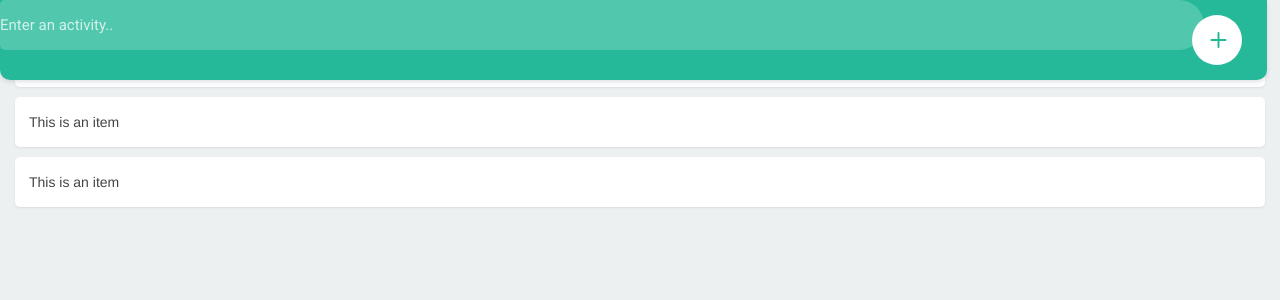
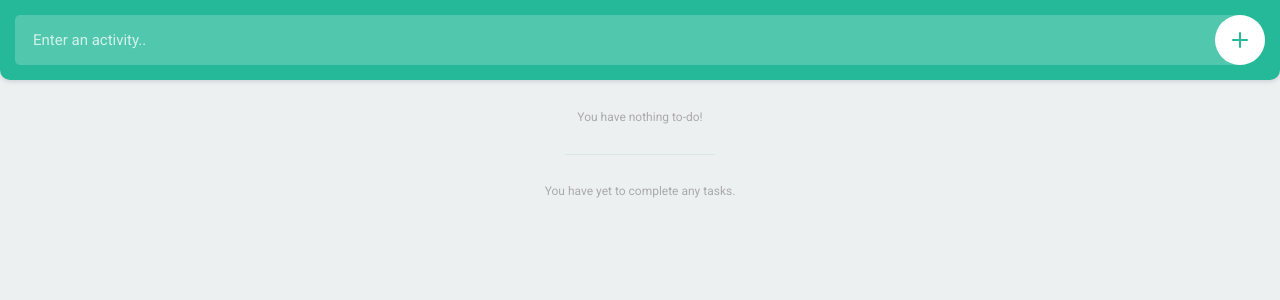
Before and after one commit to nidran/reminder-app, a PHP site: page / in a window 1280 px wide. Shown: the top 300 px of the page. Run offline with PHP 8.4, Linux system fonts and the light colour scheme; style sheets or scripts are compiled from the project's sources.

Commit message:
More Touches

```diff
--- a/index.html
+++ b/index.html
@@ -1,35 +1,40 @@
 <!DOCTYPE html>
 <html>
 	<head>
-		<meta charset="utf-8">
-		<title>Todo List app</title>
+        <!-- Content Type Meta tag -->
+        <meta http-equiv="Content-Type" content="text/html; charset=UTF-8">
 
-		<link href="https://fonts.googleapis.com/css?family=Roboto:400,500,700" rel="stylesheet">
-		<link rel="stylesheet" type="text/css" href="resources/css/style.css">
-		<link rel="stylesheet" type="text/css" href="resources/css/reset.min.css">
+        <!--Responsive Viewport Meta tag-->
+        <meta name="viewport" content="width=device-width, initial-scale=1, user-scalable=no">
 
 
+		<title>Todo list app</title>
+
+		<!-- Roboto font embed -->
+		<link href="https://fonts.googleapis.com/css?family=Roboto:400,500,700" rel="stylesheet">
+
+		<!-- Stylesheets -->
+		<link rel="stylesheet" type="text/css" href="resources/css/reset.min.css">
+		<link rel="stylesheet" type="text/css" href="resources/css/style.css">
 	</head>
 	<body>
+
 		<header>
 			<input type="text" placeholder="Enter an activity.." id="item">
 			<button id="add">
 				<svg version="1.1" xmlns="http://www.w3.org/2000/svg" xmlns:xlink="http://www.w3.org/1999/xlink" x="0px" y="0px"viewBox="0 0 16 16" style="enable-background:new 0 0 16 16;" xml:space="preserve"><g><path class="fill" d="M16,8c0,0.5-0.5,1-1,1H9v6c0,0.5-0.5,1-1,1s-1-0.5-1-1V9H1C0.5,9,0,8.5,0,8s0.5-1,1-1h6V1c0-0.5,0.5-1,1-1s1,0.5,1,1v6h6C15.5,7,16,7.5,16,8z"/></g></svg>
 			</button>
+		</header>
 
-</header>
 		<div class="container">
-<ul class="todo">
-	<li>This is an item
-	 <div class="buttons">
-	 	<button id ="remove"></button>
-	 	<button id="complete"></button>
+			<!-- Uncompleted tasks -->
+			<ul class="todo" id="todo"></ul>
 
-	</div></li>
-	<li>This is an item</li>
-	<li>This is an item</li>
-</ul>
+			<!-- Completed tasks -->
+			<ul class="todo" id="completed"></ul>
 		</div>
+
+		<!-- JavaScripts -->
 		<script src="resources/js/main.js"></script>
 	</body>
 </html>
--- a/resources/css/style.css
+++ b/resources/css/style.css
@@ -1,178 +1,171 @@
 @charset "UTF-8";
+
 body {
   background: #edf0f1;
- 	padding:80px 0 0 0;
+  padding: 80px 0 0 0;
 }
- body, input, button{
+
+body, input, button {
   font-family: 'Roboto', sans-serif;
-
 }
 
 .noFill {
   fill: none;
 }
 
- header{
- 	width:99%;
- 	height:80px;
- 	position:fixed;
- 	padding:15px;
- 	top:0;
- 	left:0;
+header {
+  width: 100%;
+  height: 80px;
+
+  position: fixed;
+  padding: 15px;
+  top: 0;
+  left: 0;
   z-index: 5;
+
   background: #25b99a;
- 	box-shadow: 0px 2px 4px rgba(44,62,80,0.15);
+  box-shadow: 0px 2px 4px rgba(44, 62, 80, 0.15);
   border-bottom-right-radius: 10px;
   border-bottom-left-radius: 10px;
-
 }
 
- header input{
- 	width:95%;
- 	height:50px;
- 	float:left;
- 	color:#fff;
- 	font-size:15px;
- 	font-weight:400;
- 	text-indent:18;
- 	padding:0 60px 0 0;
- 	background: rgba(255,255,255,0.2);
+header input {
+  width: 100%;
+  height: 50px;
+  float: left;
+  color: #fff;
+  font-size: 15px;
+  font-weight: 400;
+  text-indent: 18px;
+  padding: 0 60px 0 0;
+  background: rgba(255, 255, 255, 0.2);
+  border-radius: 5px 25px 25px 5px;
+  border: 0px;
+  box-shadow: none;
+  outline: none;
 
- 	border-top-left-radius: 5px;
- 	border-bottom-left-radius: 5px;
- 	border-top-right-radius: 25px;
- 	border-bottom-right-radius: 25px;
- 	border:0px;
-
- 	box-shadow:none;
- 	outline:none;
-
- 	-webkit-appearance:none;
- 	-moz-appearance:none;
- 	-o-appearance:none;
- 	appearance:none;
-
+  -webkit-appearance: none;
+  -moz-appearance: none;
 }
 
- header input::-webkit-input-placeholder{
- 	color:rgba(255,255,255,0.75);
-
- }
- header input:-moz-input-placeholder{
- 	color:rgba(255,255,255,0.75);
-
- }
- header input::-moz-input-placeholder{
- 	color:rgba(255,255,255,0.75);
-
- }
- header input:-ms-input-placeholder{
- 	color:rgba(255,255,255,0.75);
-
+header input::-webkit-input-placeholder {
+  color: rgba(255, 255, 255, 0.75);
 }
 
- header button{
- 	width:50px;
- 	height:50px;
+header input:-moz-input-placeholder {
+  color: rgba(255, 255, 255, 0.75);
+}
+
+header input::-moz-input-placeholder {
+  color: rgba(255, 255, 255, 0.75);
+}
+
+header input:-ms-input-placeholder {
+  color: rgba(255, 255, 255, 0.75);
+}
+
+header button {
+  width: 50px;
+  height: 50px;
+
   position:absolute;
   top:15px;
- 	right:25px;
+  right:15px;
   z-index:2;
- 	cursor: pointer;
+
   border-radius: 25px;
   background: #fff;
- 	border:0px;
+  border: 0px;
   box-shadow: none;
- 	outline:none;
+  outline: none;
+  cursor: pointer;
 
- 	-webkit-appearance:none;
- 	-moz-appearance:none;
- 	-o-appearance:none;
- 	appearance:none;
-
+  -webkit-appearance: none;
+  -moz-appearance: none;
 }
 
+header button svg {
+  width: 16px;
+  height: 16px;
 
- header button svg{
- 	width:19px;
- 	height:16px;
- 	position:absolute;
- 	top:50%;
- 	left:50%;
- 	margin:-8px 0 0 -8px;
+  position: absolute;
+  top: 50%;
+  left: 50%;
+
+  margin: -8px 0 0 -8px;
 }
 
- header button svg .fill{
- 	fill:#25b99a;
+header button svg .fill {
+  fill: #25b99a;
 }
 
- .container{
- 	width:100%;
- 	float:left;
- 	padding:15px;
-
- }
- ul.todo{
- 	width:100%;
- 	float:left;
-
+.container {
+  width: 100%;
+  float: left;
+  padding: 15px;
 }
 
- ul.todo li{
- 	 width:100%;
- 	 float:left;
- 	 min-height:50px;
+ul.todo {
+  width: 100%;
+  float: left;
+}
+
+ul.todo li {
+  width: 100%;
+  min-height: 50px;
+  float: left;
   font-size: 14px;
   font-weight: 500;
- 	 color:#444;
+  color: #444;
   line-height: 22px;
 
   background: #fff;
   border-radius: 5px;
- 	 position:relative;
- 	 box-shadow: 0px 1px 2px rgba(44,62,80,0.10);
+  position: relative;
+  box-shadow: 0px 1px 2px rgba(44, 62, 80, 0.10);
   margin: 0 0 10px 0;
- 	 padding:14px 100px 14px 14px;
-
+  padding: 14px 100px 14px 14px;
+  word-break: break-word;
 }
 
- ul.todo li:last-of-type{
- 	margin:0;
+ul.todo li:last-of-type {
+  margin: 0;
 }
 
- ul.todo li.buttons{
- 	width:100px;
- 	height:50px;
+ul.todo li .buttons {
+  width: 100px;
+  height: 50px;
+
   position: absolute;
- 	top:0;
- 	right:0;
+  top: 0;
+  right: 0;
 }
 
- ul.todo li.buttons button {
- 	width:50px;
- 	height:50px;
- 	float:left;
+ul.todo li .buttons button {
+  width: 50px;
+  height: 50px;
+  float: left;
   background: none;
   position: relative;
- 	border:0px;
+  border: 0px;
   box-shadow: none;
- 	outline:none;
- 	-webkit-appearance:none;
- 	-moz-appearance:none;
- 	-o-appearance:none;
- 	appearance:none;
+  outline: none;
+  cursor: pointer;
+
+  -webkit-appearance: none;
+  -moz-appearance: none;
 }
- ul.todo li.buttons button:last-of-type:before{
- 	content:'';
- 	width:1px;
- 	height:30px;
- 	position: absolute;
- 	top:10px;
- 	left:0;
+
+ul.todo li .buttons button:last-of-type:before {
+  content: '';
+  width: 1px;
+  height: 30px;
   background: #edf0f1;
 
+  position: absolute;
+  top: 10px;
+  left: 0;
 }
-
 
 ul.todo li .buttons button svg {
   width: 22px;
@@ -184,3 +177,79 @@ ul.todo li .buttons button svg {
 
   margin: -11px 0 0 -11px;
 }
+
+ul.todo li .buttons button.complete svg {
+  border-radius: 11px;
+  border: 1.5px solid #25b99a;
+
+  transition: background 0.2s ease;
+}
+
+ul.todo#completed li .buttons button.complete svg {
+  background: #25b99a;
+  border: 0px;
+}
+
+ul.todo:not(#completed) li .buttons button.complete:hover svg {
+  background: rgba(37, 185, 154, 0.75);
+}
+
+ul.todo:not(#completed) li .buttons button.complete:hover svg .fill {
+  fill: #fff;
+}
+
+ul.todo#completed li .buttons button.complete svg .fill {
+  fill: #fff;
+}
+
+ul.todo li .buttons button svg .fill {
+  transition: fill 0.2s ease;
+}
+
+ul.todo li .buttons button.remove svg .fill {
+  fill: #c0cecb;
+}
+
+ul.todo li .buttons button.remove:hover svg .fill {
+  fill: #e85656;
+}
+
+ul.todo li .buttons button.complete svg .fill {
+  fill: #25b99a;
+}
+
+ul.todo#completed {
+  position: relative;
+  padding: 60px 0 0 0;
+}
+
+ul.todo#completed:before {
+  content: '';
+  width: 150px;
+  height: 1px;
+  background: #d8e5e0;
+
+  position: absolute;
+  top: 30px;
+  left: 50%;
+
+  margin: 0 0 0 -75px;
+}
+
+ul.todo#todo:empty:after {
+  content: 'You have nothing to-do!';
+  margin: 15px 0 0 0;
+}
+
+ul.todo#completed:empty:after {
+  content: 'You have yet to complete any tasks.';
+}
+
+ul.todo#todo:after,
+ul.todo#completed:after {
+  width: 100%;
+  display: block;
+  text-align: center;
+  font-size: 12px;
+  color: #aaa;
+}
--- a/resources/js/main.js
+++ b/resources/js/main.js
@@ -1,10 +1,122 @@
 
+var data = (localStorage.getItem('todoList')) ? JSON.parse(localStorage.getItem('todoList')):{
+  todo: [],
+  completed: []
+};
 
-document.getElementById('add').addEventListener('click',function(){
-	var value=document.getElementById('item').value;
-	if (value){
+// Remove and complete icons in SVG format
+var removeSVG = '<svg version="1.1" xmlns="http://www.w3.org/2000/svg" xmlns:xlink="http://www.w3.org/1999/xlink" x="0px" y="0px" viewBox="0 0 22 22" style="enable-background:new 0 0 22 22;" xml:space="preserve"><rect class="noFill" width="22" height="22"/><g><g><path class="fill" d="M16.1,3.6h-1.9V3.3c0-1.3-1-2.3-2.3-2.3h-1.7C8.9,1,7.8,2,7.8,3.3v0.2H5.9c-1.3,0-2.3,1-2.3,2.3v1.3c0,0.5,0.4,0.9,0.9,1v10.5c0,1.3,1,2.3,2.3,2.3h8.5c1.3,0,2.3-1,2.3-2.3V8.2c0.5-0.1,0.9-0.5,0.9-1V5.9C18.4,4.6,17.4,3.6,16.1,3.6z M9.1,3.3c0-0.6,0.5-1.1,1.1-1.1h1.7c0.6,0,1.1,0.5,1.1,1.1v0.2H9.1V3.3z M16.3,18.7c0,0.6-0.5,1.1-1.1,1.1H6.7c-0.6,0-1.1-0.5-1.1-1.1V8.2h10.6V18.7z M17.2,7H4.8V5.9c0-0.6,0.5-1.1,1.1-1.1h10.2c0.6,0,1.1,0.5,1.1,1.1V7z"/></g><g><g><path class="fill" d="M11,18c-0.4,0-0.6-0.3-0.6-0.6v-6.8c0-0.4,0.3-0.6,0.6-0.6s0.6,0.3,0.6,0.6v6.8C11.6,17.7,11.4,18,11,18z"/></g><g><path class="fill" d="M8,18c-0.4,0-0.6-0.3-0.6-0.6v-6.8c0-0.4,0.3-0.6,0.6-0.6c0.4,0,0.6,0.3,0.6,0.6v6.8C8.7,17.7,8.4,18,8,18z"/></g><g><path class="fill" d="M14,18c-0.4,0-0.6-0.3-0.6-0.6v-6.8c0-0.4,0.3-0.6,0.6-0.6c0.4,0,0.6,0.3,0.6,0.6v6.8C14.6,17.7,14.3,18,14,18z"/></g></g></g></svg>';
+var completeSVG = '<svg version="1.1" xmlns="http://www.w3.org/2000/svg" xmlns:xlink="http://www.w3.org/1999/xlink" x="0px" y="0px" viewBox="0 0 22 22" style="enable-background:new 0 0 22 22;" xml:space="preserve"><rect y="0" class="noFill" width="22" height="22"/><g><path class="fill" d="M9.7,14.4L9.7,14.4c-0.2,0-0.4-0.1-0.5-0.2l-2.7-2.7c-0.3-0.3-0.3-0.8,0-1.1s0.8-0.3,1.1,0l2.1,2.1l4.8-4.8c0.3-0.3,0.8-0.3,1.1,0s0.3,0.8,0,1.1l-5.3,5.3C10.1,14.3,9.9,14.4,9.7,14.4z"/></g></svg>';
 
-	}
+renderTodoList();
 
+// User clicked on the add button
+// If there is any text inside the item field, add that text to the todo list
+document.getElementById('add').addEventListener('click', function() {
+  var value = document.getElementById('item').value;
+  if (value) {
+    addItem(value);
+  }
+});
 
-})
+document.getElementById('item').addEventListener('keydown', function (e) {
+  var value = this.value;
+  if (e.code === 'Enter' && value) {
+    addItem(value);
+  }
+});
+
+function addItem (value) {
+  addItemToDOM(value);
+  document.getElementById('item').value = '';
+
+  data.todo.push(value);
+  dataObjectUpdated();
+}
+
+function renderTodoList() {
+  if (!data.todo.length && !data.completed.length) return;
+
+  for (var i = 0; i < data.todo.length; i++) {
+    var value = data.todo[i];
+    addItemToDOM(value);
+  }
+
+  for (var j = 0; j < data.completed.length; j++) {
+    var value = data.completed[j];
+    addItemToDOM(value, true);
+  }
+}
+
+function dataObjectUpdated() {
+  localStorage.setItem('todoList', JSON.stringify(data));
+}
+
+function removeItem() {
+  var item = this.parentNode.parentNode;
+  var parent = item.parentNode;
+  var id = parent.id;
+  var value = item.innerText;
+
+  if (id === 'todo') {
+    data.todo.splice(data.todo.indexOf(value), 1);
+  } else {
+    data.completed.splice(data.completed.indexOf(value), 1);
+  }
+  dataObjectUpdated();
+
+  parent.removeChild(item);
+}
+
+function completeItem() {
+  var item = this.parentNode.parentNode;
+  var parent = item.parentNode;
+  var id = parent.id;
+  var value = item.innerText;
+
+  if (id === 'todo') {
+    data.todo.splice(data.todo.indexOf(value), 1);
+    data.completed.push(value);
+  } else {
+    data.completed.splice(data.completed.indexOf(value), 1);
+    data.todo.push(value);
+  }
+  dataObjectUpdated();
+
+  // Check if the item should be added to the completed list or to re-added to the todo list
+  var target = (id === 'todo') ? document.getElementById('completed'):document.getElementById('todo');
+
+  parent.removeChild(item);
+  target.insertBefore(item, target.childNodes[0]);
+}
+
+// Adds a new item to the todo list
+function addItemToDOM(text, completed) {
+  var list = (completed) ? document.getElementById('completed'):document.getElementById('todo');
+
+  var item = document.createElement('li');
+  item.innerText = text;
+
+  var buttons = document.createElement('div');
+  buttons.classList.add('buttons');
+
+  var remove = document.createElement('button');
+  remove.classList.add('remove');
+  remove.innerHTML = removeSVG;
+
+  // Add click event for removing the item
+  remove.addEventListener('click', removeItem);
+
+  var complete = document.createElement('button');
+  complete.classList.add('complete');
+  complete.innerHTML = completeSVG;
+
+  // Add click event for completing the item
+  complete.addEventListener('click', completeItem);
+
+  buttons.appendChild(remove);
+  buttons.appendChild(complete);
+  item.appendChild(buttons);
+
+  list.insertBefore(item, list.childNodes[0]);
+}
```
Also changed, not shown: README.md (deleted). Lines whose indentation alone changed are shown as unchanged.
